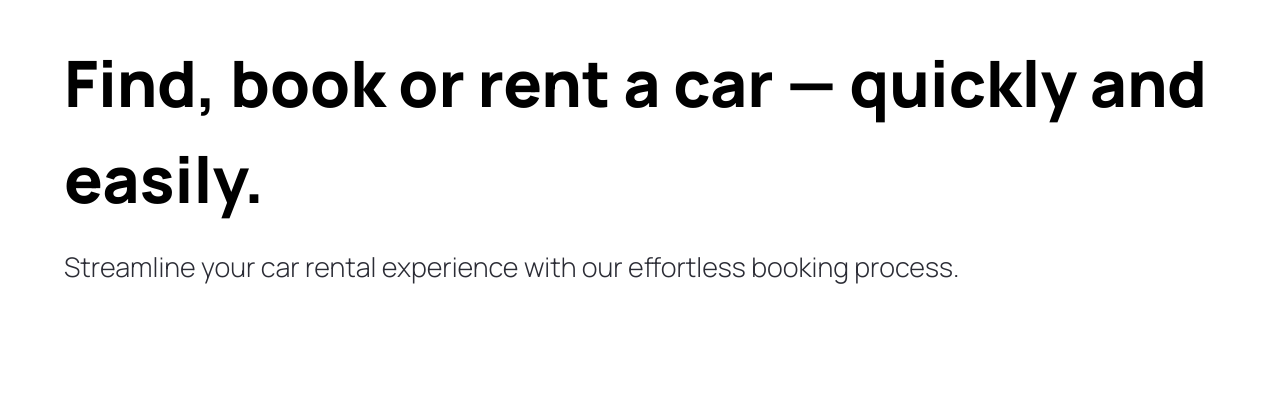
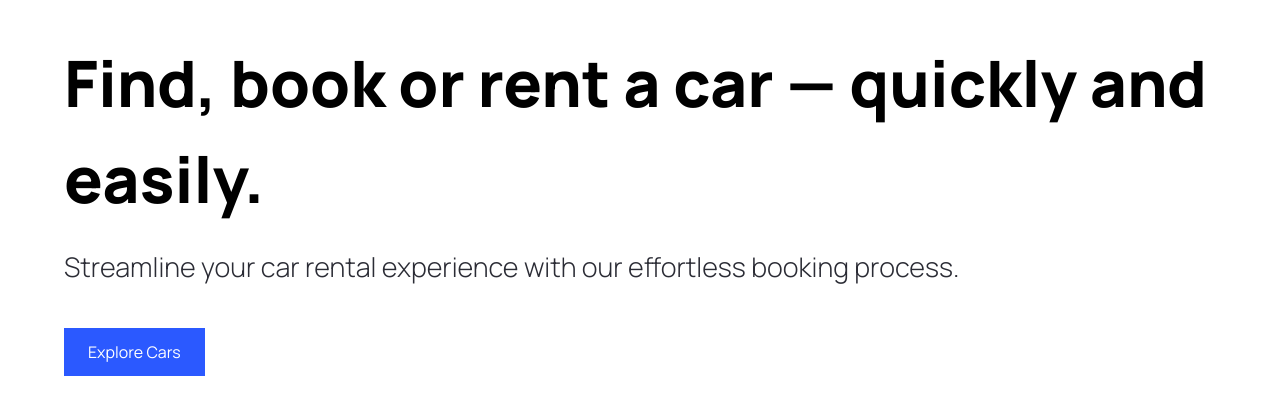
Before and after one commit to adnan725/car-store, a Next.js app: page / in a window 1280 px wide. Shown: the part 109-524 px from the top of the page. Built offline with nearby package versions, Linux system fonts and the light colour scheme.

Commit message:
created custom buttom component and its interface type for its props

```diff
--- /dev/null
+++ b/components/CustomButton.tsx
@@ -0,0 +1,21 @@
+'use client';
+
+import React from 'react'
+import { CustomButtonProps } from '@/types';
+
+const CustomButton = ({ title, containerStyles, handleClick } : CustomButtonProps) => {
+  return (
+    <button
+        disabled={false}
+        type={'button'}
+        className={`custom-btn ${containerStyles}`}
+        onClick={handleClick}
+    >
+        <span className='flex-1'>
+            {title}
+        </span>
+    </button>
+  )
+}
+
+export default CustomButton
--- a/components/Hero.tsx
+++ b/components/Hero.tsx
@@ -1,6 +1,13 @@
+'use client'
+
 import React from 'react'
+import Image from 'next/image'
+import CustomButton from './CustomButton'
 
 const Hero = () => {
+
+    const handleScroll = () => {}
+
   return (
     <div className='hero'>
         <div className='flex-1 pt-36 padding-x'>
@@ -10,6 +17,12 @@
             <p className='hero__subtitle'>
                 Streamline your car rental experience with our effortless booking process.
             </p>
+
+            <CustomButton
+                title='Explore Cars'
+                containerStyles='bg-primary-blue text-white rounden-full mt-10'
+                handleClick={handleScroll}
+            />
         </div>
     </div>
   )
--- a/components/index.ts
+++ b/components/index.ts
@@ -1,5 +1,7 @@
 import Hero from "./Hero";
+import CustomButton from "./CustomButton";
 
 export {
-    Hero
+    Hero,
+    CustomButton
 }
--- /dev/null
+++ b/types/index.ts
@@ -0,0 +1,7 @@
+import { MouseEventHandler } from 'react'
+
+export interface CustomButtonProps {
+    title: string;
+    containerStyles?: string;
+    handleClick?: MouseEventHandler<HTMLButtonElement>
+}
```
